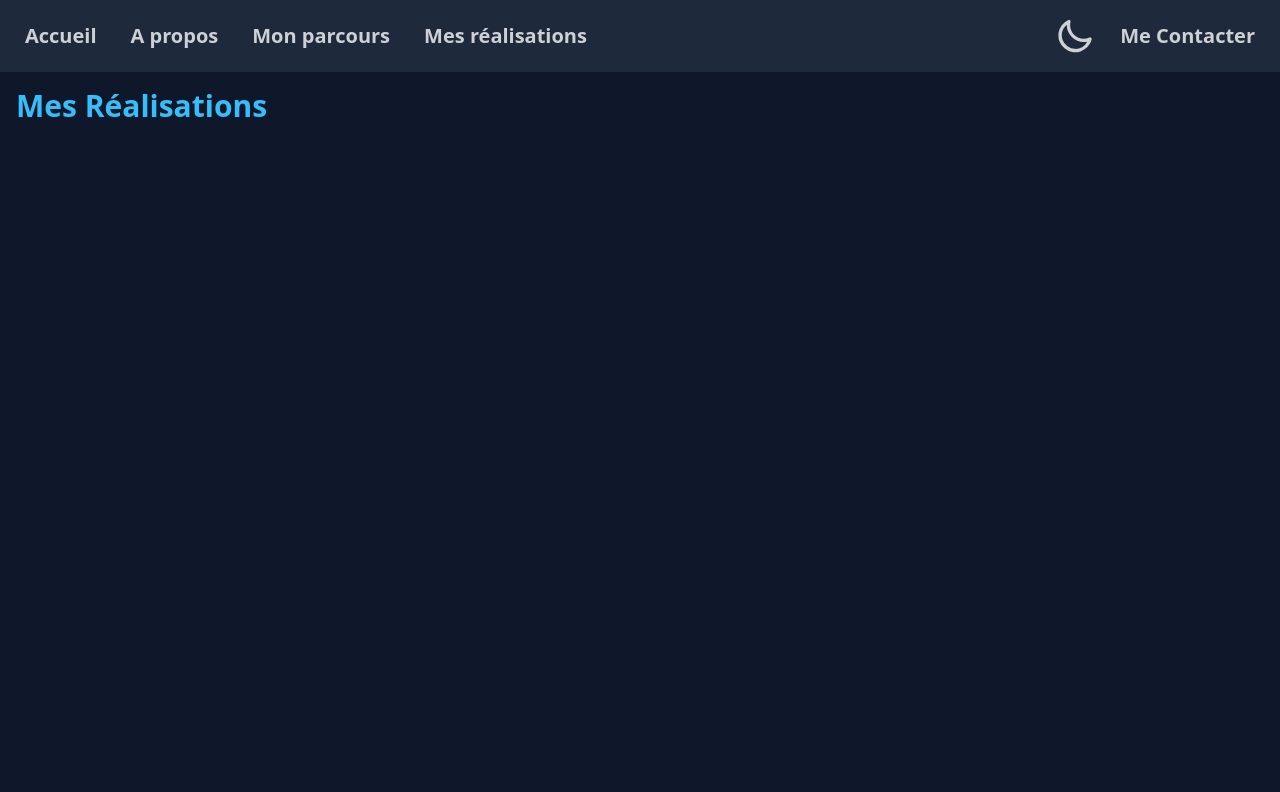
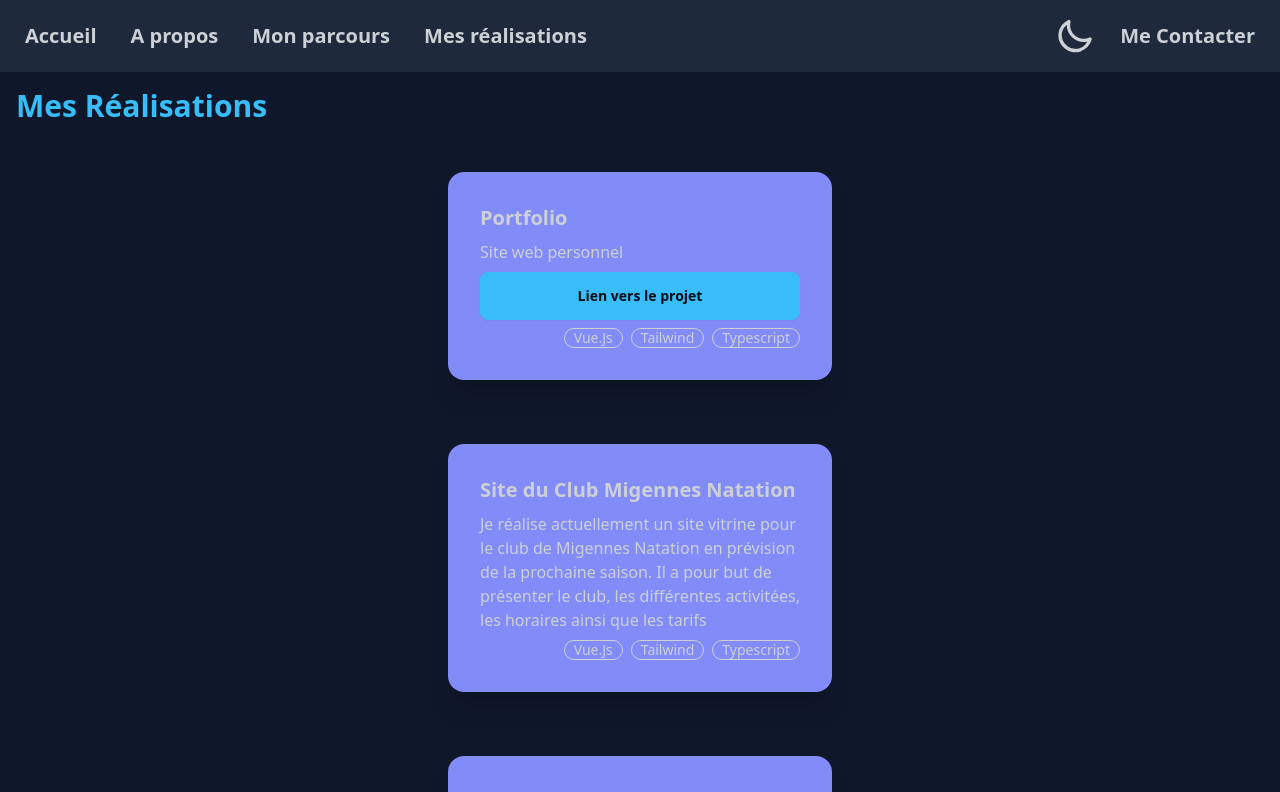
Before and after one commit to ElvinFICHOTCORGERON/PortfolioElvin, a Vue app in the folder portfolio_Elvin/: page /#/Realisations in a window 1280 px wide. Shown: the top 792 px of the page. Built offline with nearby package versions, Linux system fonts and the light colour scheme.

Commit message:
feat(realisations) : add my project

```diff
--- /dev/null
+++ b/portfolio_Elvin/src/components/realisation/Projet.vue
@@ -0,0 +1,32 @@
+<template>
+  <div class="flex justify-center">
+    <div class="card w-96 bg-secondary shadow-xl text-neutral-content m-8">
+      <div class="card-body">
+        <h2 class="card-title">
+          {{ props.realisation.title }}
+        </h2>
+        <p>{{ props.realisation.description }}</p>
+        <button class="btn btn-primary" v-if="props.realisation.link">
+          <a :href="props.realisation.link">Lien vers le projet</a>
+        </button>
+
+        <div class="card-actions justify-end">
+          <div
+            class="badge badge-outline"
+            v-for="tech in props.realisation.stack"
+          >
+            {{ tech }}
+          </div>
+        </div>
+      </div>
+    </div>
+  </div>
+</template>
+
+<script setup lang="ts">
+import { Realisation } from "../../data/realisation";
+interface Props {
+  realisation: Realisation;
+}
+const props = defineProps<Props>();
+</script>
--- a/portfolio_Elvin/src/pages/RealisationsPage.vue
+++ b/portfolio_Elvin/src/pages/RealisationsPage.vue
@@ -1,3 +1,11 @@
 <template>
   <h1 class="text-3xl font-bold text-primary p-4">Mes Réalisations</h1>
+  <div>
+    <Projet v-for="realisation in realisations" :realisation="realisation" />
+  </div>
 </template>
+
+<script setup lang="ts">
+import Projet from "../components/realisation/Projet.vue";
+import { realisations } from "../data/realisation.ts";
+</script>
```
